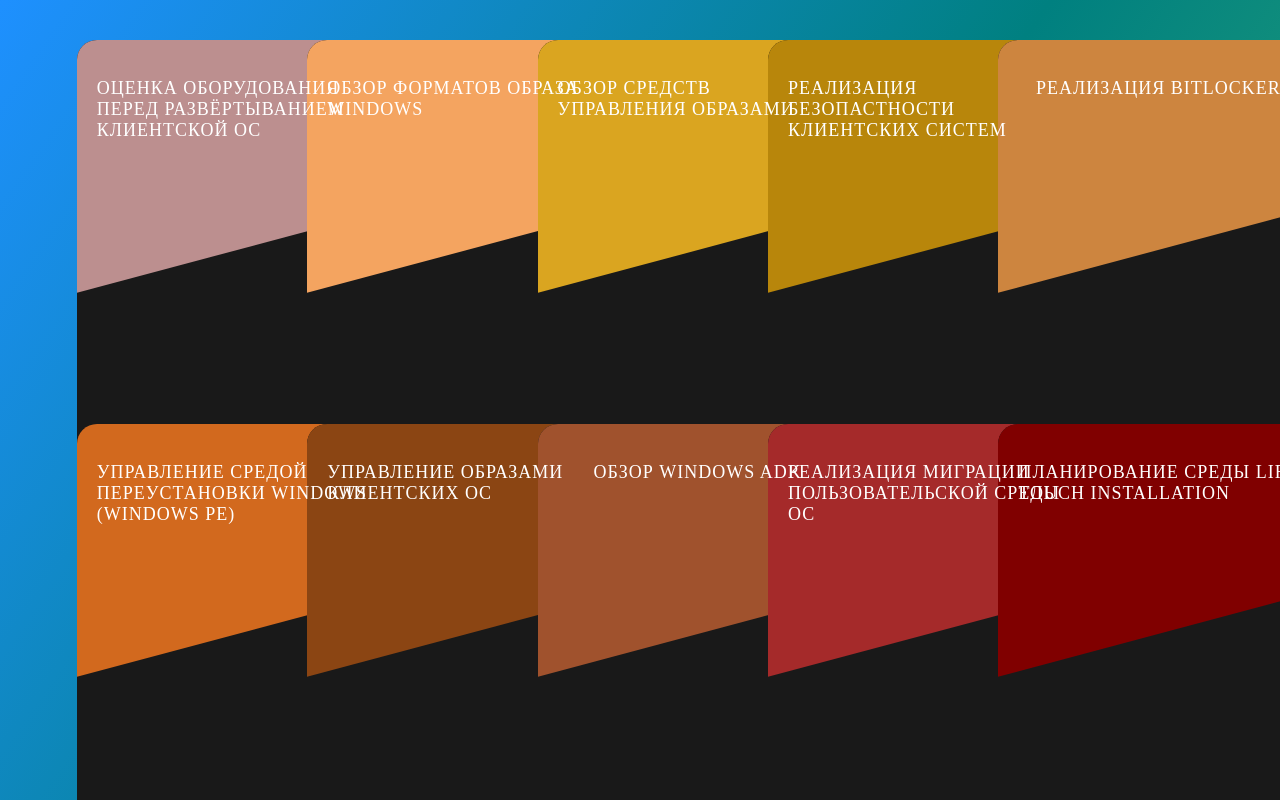
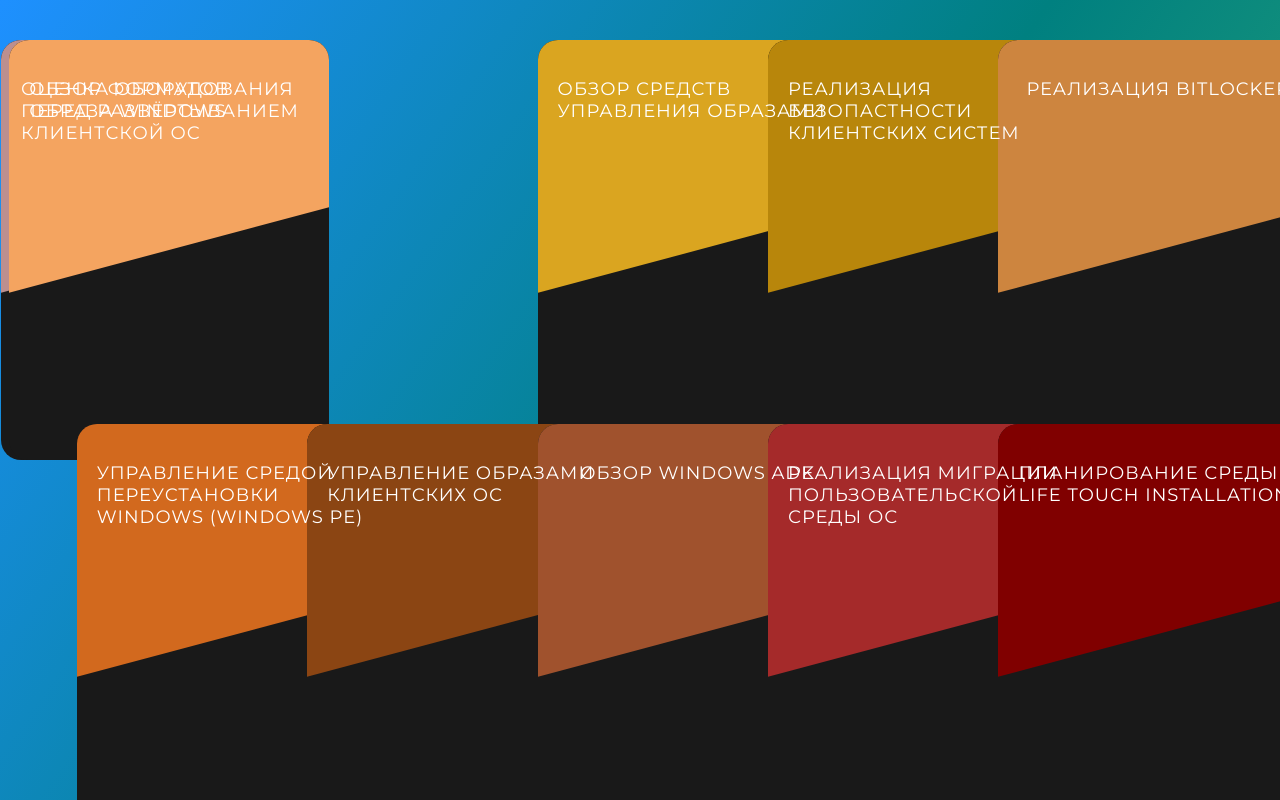
Before and after one commit to brainwarcom/brainwarcom.github.io, a plain HTML site: page source/html/first.html in a window 1280 px wide. Drawn offline with Linux system fonts and the light colour scheme.

Commit message:
Update first.css

```diff
--- a/source/css/first.css
+++ b/source/css/first.css
@@ -1,25 +1,24 @@
-@font-face {
-    font-family: "montserrat";
-    font-style: normal;
-    font-weight: 400;
-    src: url('\fonts\Montserrat.ttf', '\fonts\Montserrat-Italic.ttf')
-}
+@import url('https://fonts.googleapis.com/css2?family=Montserrat&display=swap');
 
 body {
     margin: 0;
     padding: 0;
-    font-family: "montserrat";
+    font-family: 'Montserrat', sans-serif;
+
     background-image: linear-gradient(125deg, #1E90FF, #008080, #3CB371, #48D1CC, #9370DB, #DDA0DD, #BA55D3, #B22222);
     background-size: 400% 400%;
     animation: bganimation 14s infinite;
+
+
 }
 
 .card {
     position: relative;
+
     width: 320px;
     height: 420px;
     top: 5%;
-    left: 6%;
+    left: min(max(1 * 1.3vw / 16), 1.3vh);
     background: #191919;
     border-radius: 20px;
     overflow: hidden;
@@ -92,7 +91,7 @@ body {
     width: 320px;
     height: 420px;
     top: 5%;
-    left: 24%;
+    left: min(max(9 * 1.3vw / 16), 1.3vh);
     background: #191919;
     border-radius: 20px;
     overflow: hidden;
```
